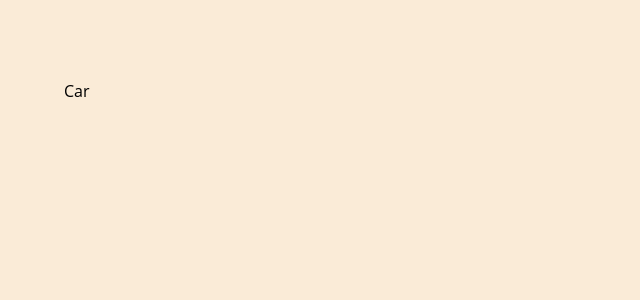
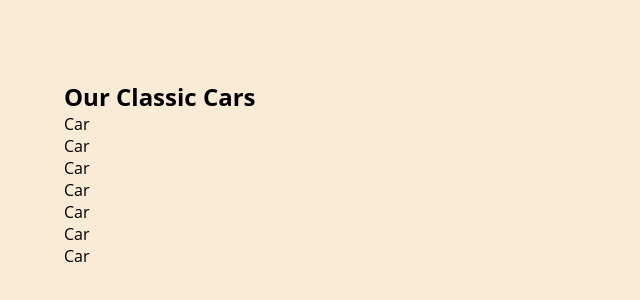
Before and after one commit to scrumpygeo/classic_cars, a React (Create React App) app: page / in a window 1280 px wide. Shown: the top 300 px of the page, without its empty margins (0-640 px from the left). Built offline with nearby package versions, Linux system fonts and the light colour scheme.

Commit message:
cars component

```diff
--- a/src/App.js
+++ b/src/App.js
@@ -1,5 +1,4 @@
 import { useState, useEffect } from 'react'
-// import carData from './cars.json'
 
 import Loading from './components/Loading'
 import Cars from './components/Cars'
@@ -16,6 +15,7 @@ function App() {
       const cars = await response.json()
       setLoading(false)
       setCars(cars)
+      // console.log(Array.isArray(cars))
     } catch (error) {
       setLoading(false)
       console.log(error)
@@ -35,7 +35,7 @@ function App() {
   }
   return (
     <main>
-      <Cars />
+      <Cars cars={cars} />
     </main>
   )
 }
--- a/src/components/Cars.js
+++ b/src/components/Cars.js
@@ -1,11 +1,18 @@
 import React from 'react'
 import Car from './Car'
 
-const Cars = () => {
+const Cars = ({ cars }) => {
   return (
-    <div>
-      <Car />
-    </div>
+    <section>
+      <div className='title'>
+        <h2>Our Classic Cars</h2>
+      </div>
+      <div>
+        {cars.map((car) => {
+          return <Car key={car.id} {...car} />
+        })}
+      </div>
+    </section>
   )
 }
 
```
